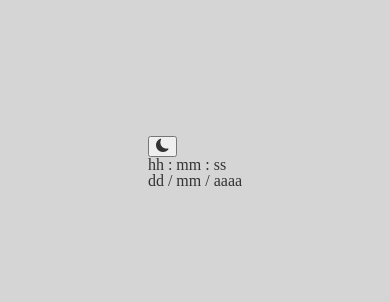
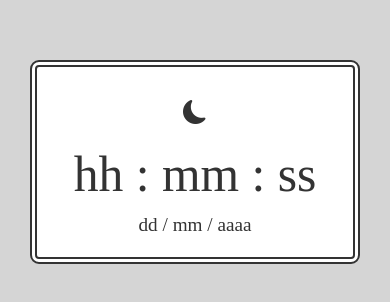
Before and after one commit to zolppy/clock, a plain HTML site: page index.html in a window 390 px wide. Shown: the part 260-562 px from the top of the page. Drawn offline with nearby package versions, Linux system fonts and the light colour scheme.

Commit message:
os seletores são todos classes

```diff
--- a/assets/css/styles.css
+++ b/assets/css/styles.css
@@ -10,7 +10,7 @@
 }
 
 body,
-#toggle-theme-button {
+.toggle-theme-button {
   transition: .3s ease-in;
 }
 
@@ -24,7 +24,7 @@ body {
   justify-content: center;
 }
 
-#clock {
+.clock {
   background-color: #fff;
   border: 7px double var(--soft-black);
   border-radius: 9px;
@@ -36,7 +36,7 @@ body {
   align-items: center;
 }
 
-#toggle-theme-button {
+.toggle-theme-button {
   background-color: transparent;
   border: none;
   border-radius: 50%;
@@ -44,12 +44,12 @@ body {
   width: 45px;
 }
 
-#toggle-theme-button:hover {
+.toggle-theme-button:hover {
   background-color: #d5d5d5;
   cursor: pointer;
 }
 
-#icon-theme {
+.icon-theme {
   font-size: 1.5rem;
 }
 
@@ -61,12 +61,12 @@ body {
   color: var(--soft-white);
 }
 
-#time {
+.time {
   font-size: 3.1rem;
   margin: 15px 0;
 }
 
-#date {
+.date {
   font-size: 1.2rem;
 }
 
@@ -77,11 +77,11 @@ body.dark {
   color: var(--soft-white);
 }
 
-#clock.dark {
+.clock.dark {
   background-color: #000;
   border-color: var(--soft-white);
 }
 
-#toggle-theme-button.dark:hover {
+.toggle-theme-button.dark:hover {
   background-color: #424242;
 }
```
